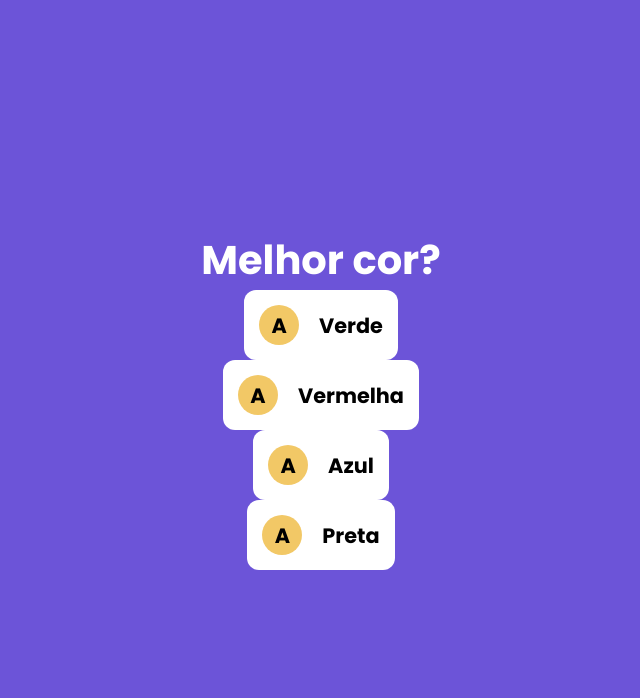
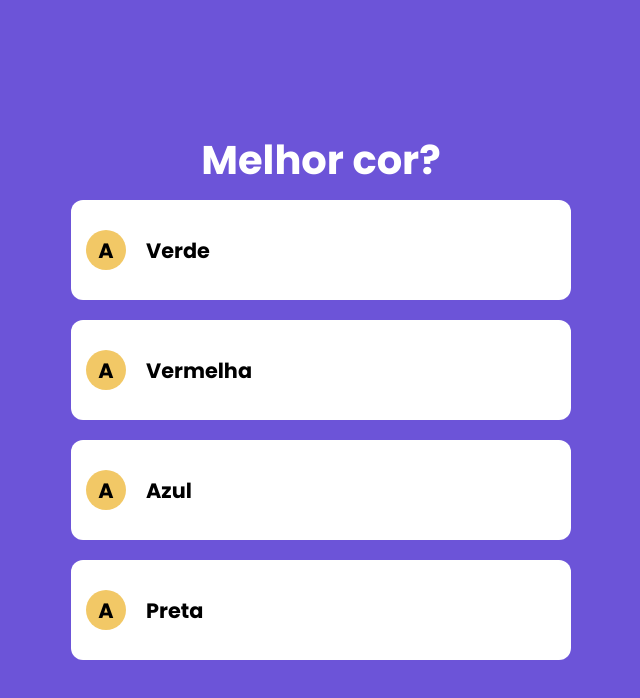
Before and after one commit to laerthnardelli/curso-nextjs, a Next.js app in the folder quiz/: page / in a window 1280 px wide. Shown: the top 698 px of the page, without its empty margins (319-959 px from the left). Built offline with nearby package versions, Linux system fonts and the light colour scheme.

Commit message:
Component "Resposta" #04

```diff
--- a/quiz/styles/Resposta.module.css
+++ b/quiz/styles/Resposta.module.css
@@ -1,9 +1,23 @@
 .resposta {
   display: flex;
+  min-width: 500px;
+  width: 80%;
+  height: 100px;
+  margin: 10px;
+}
+
+.conteudoResposta {
+  position: relative;
+  display: flex;
+  flex: 1;
 }
 
 .frente, .verso {
+  position: absolute;
   display: flex;
+  height: 100%;
+  width: 100%;
+
 }
 
 .frente {
@@ -30,7 +44,3 @@
   font-size: 1.3rem;
   font-weight: 700;
 }
-
-.conteudoResposta {
-
-}
```
